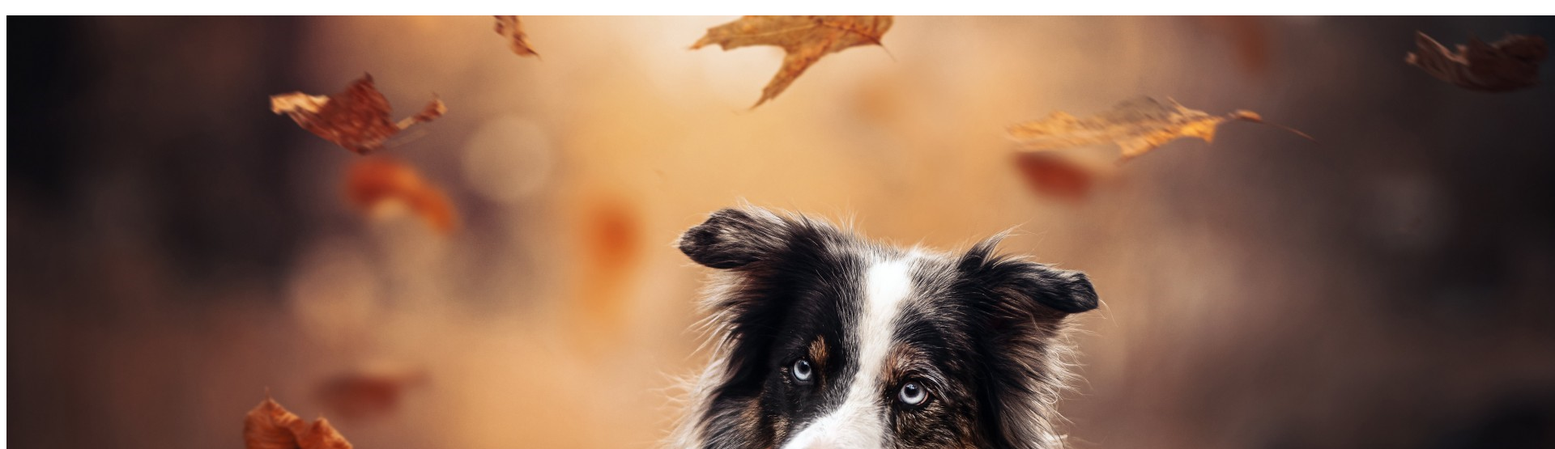
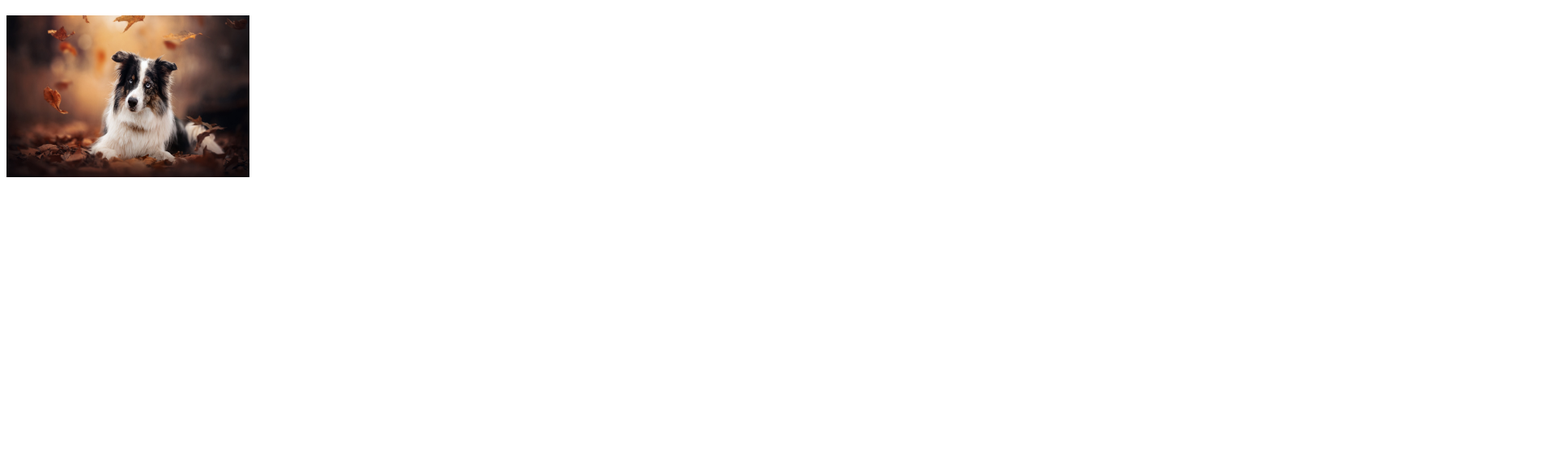
Before and after one commit to Manya-3112/pma, a plain HTML site: page index.html in a window 1280 px wide. Shown: the part 61-616 px from the top of the page at 81% size, 1920 px wide, since content can reach past the window. Drawn offline with Linux system fonts and the light colour scheme.

Commit message:
Update index.html

```diff
--- a/index.html
+++ b/index.html
@@ -9,7 +9,7 @@
 
 <body>
     <h1>hello</h1>
-    <img src="images/autumn-dog-wallpaper-05.jpg">
+    <img src="images/autumn-dog-wallpaper-05.jpg" alt="imagess" style="width: 300px; height: 200px;">
 </body>
 
 </html>
```
